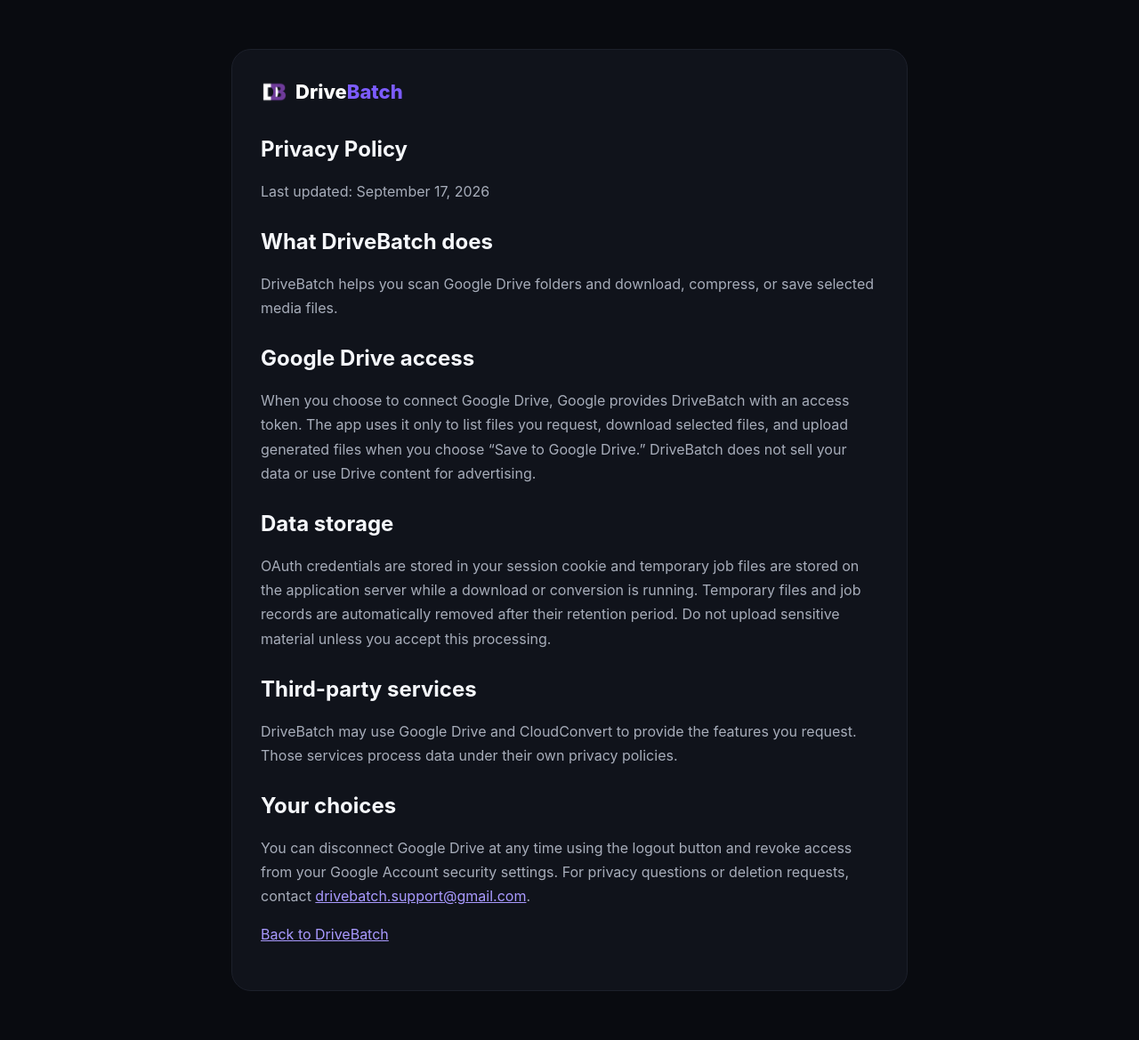
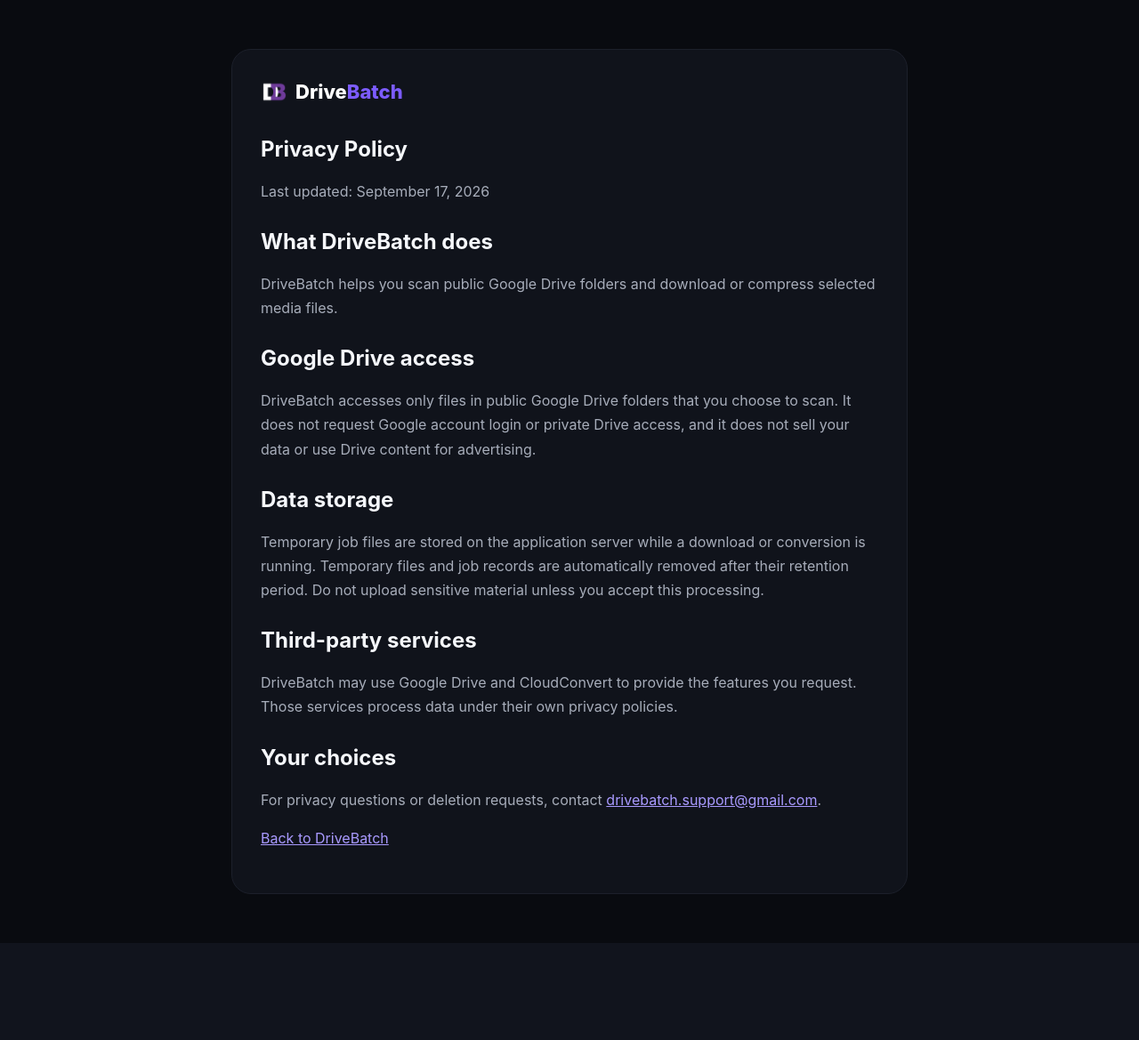
Before and after one commit to rikoruko/drivebatch, a Flask app: page /privacy in a window 1280 px wide. Shown: the whole page at 89% size. After the commit the page ends 1060 px from the top, so only its background shows below. Run offline with Flask 3, Linux system fonts and the light colour scheme; some libraries are stand-ins or nearby versions.

Commit message:
Remove Google OAuth and Drive login
Co-authored-by: Copilot App <223556219+Copilot@users.noreply.github.com>

```diff
--- a/app.py
+++ b/app.py
@@ -17,15 +17,11 @@ import requests
 static_ffmpeg.add_paths()
 
 from flask import (
-    Flask, render_template, request, redirect, session, jsonify,
+    Flask, render_template, request, jsonify,
     send_file, Response, stream_with_context
 )
 from werkzeug.middleware.proxy_fix import ProxyFix
-from google.oauth2.credentials import Credentials
-from google.auth.transport.requests import AuthorizedSession
-from google_auth_oauthlib.flow import Flow
 from googleapiclient.discovery import build
-from googleapiclient.http import MediaIoBaseDownload, MediaFileUpload
 from google.cloud import storage
 
 app = Flask(__name__)
@@ -34,24 +30,6 @@ app.secret_key = os.environ.get("SECRET_KEY", "drivebatch-secret")
 app.config["JSON_SORT_KEYS"] = False
 app.config["SESSION_COOKIE_SECURE"] = os.environ.get("FLASK_ENV") == "production"
 app.config["PREFERRED_URL_SCHEME"] = "https" if os.environ.get("FLASK_ENV") == "production" else "http"
-
-def download_drive_file(service, file_id, destination_path):
-    request = service.files().get_media(fileId=file_id)
-
-    with open(destination_path, "wb") as f:
-        downloader = MediaIoBaseDownload(
-            f, request, chunksize=1024 * 1024 * 5
-        )  # 5MB chunks
-        done = False
-        while not done:
-            status, done = downloader.next_chunk()
-
-    return destination_path
-
-# Saving generated files to a user-selected Drive folder requires write access.
-# Existing read-only sessions must sign in again after this scope changes.
-SCOPES = ["https://www.googleapis.com/auth/drive"]
-OAUTH_SCOPE_VERSION = 2
 
 VIDEO_MIMES = {
     "video/mp4",
@@ -129,95 +107,7 @@ def materialize_artifact(job, key, suffix):
     return temporary.name, True
 
 
-def client_config():
-    raw = os.environ.get("GOOGLE_CLIENT_SECRET_JSON")
-
-    if not raw:
-        raise RuntimeError(
-            "GOOGLE_CLIENT_SECRET_JSON is not configured."
-        )
-
-    return json.loads(raw)
-
-
-def redirect_uri():
-    value = os.environ.get("OAUTH_REDIRECT_URI")
-
-    if not value:
-        raise RuntimeError(
-            "OAUTH_REDIRECT_URI is not configured."
-        )
-
-    return value
-
-
-def make_flow(state=None):
-    return Flow.from_client_config(
-        client_config(),
-        scopes=SCOPES,
-        redirect_uri=redirect_uri(),
-        state=state,
-    )
-
-
-def credentials_from_session():
-    data = session.get("google_token")
-
-    if not data:
-        return None
-
-    if data.get("scope_version") != OAUTH_SCOPE_VERSION:
-        return None
-
-    try:
-        return Credentials(
-            token=data["token"],
-            refresh_token=data.get("refresh_token"),
-            token_uri=data.get(
-                "token_uri",
-                "https://oauth2.googleapis.com/token"
-            ),
-            client_id=data.get("client_id"),
-            client_secret=data.get("client_secret"),
-            scopes=data.get("scopes", SCOPES),
-        )
-    except Exception:
-        return None
-
-
-def credentials_copy():
-    data = session.get("google_token")
-
-    if not data:
-        return None
-
-    if data.get("scope_version") != OAUTH_SCOPE_VERSION:
-        return None
-
-    return Credentials(
-        token=data["token"],
-        refresh_token=data.get("refresh_token"),
-        token_uri=data.get(
-            "token_uri",
-            "https://oauth2.googleapis.com/token"
-        ),
-        client_id=data.get("client_id"),
-        client_secret=data.get("client_secret"),
-        scopes=data.get("scopes", SCOPES),
-    )
-
-
 def drive_service():
-    credentials = credentials_from_session()
-
-    if credentials:
-        return build(
-            "drive",
-            "v3",
-            credentials=credentials,
-            cache_discovery=False,
-        )
-
     if GOOGLE_API_KEY:
         return build(
             "drive",
@@ -412,79 +302,9 @@ def terms():
     return render_template("terms.html")
 
 
-@app.route("/login")
-def login():
-    flow = make_flow()
-
-    authorization_url, state = (
-        flow.authorization_url(
-            access_type="offline",
-            include_granted_scopes="false",
-            prompt="consent",
-        )
-    )
-
-    session["oauth_state"] = state
-
-    return redirect(
-        authorization_url
-    )
-
-
-@app.route("/oauth2callback")
-def oauth_callback():
-    try:
-        if request.args.get("error"):
-            session.pop("oauth_state", None)
-            return redirect("/")
-
-        state = session.get("oauth_state")
-
-        flow = make_flow(state=state)
-
-        flow.fetch_token(
-            authorization_response=request.url
-        )
-
-        credentials = flow.credentials
-
-        session["google_token"] = {
-            "token": credentials.token,
-            "refresh_token": credentials.refresh_token,
-            "token_uri": credentials.token_uri,
-            "client_id": credentials.client_id,
-            "client_secret": credentials.client_secret,
-            "scopes": credentials.scopes,
-            "scope_version": OAUTH_SCOPE_VERSION,
-        }
-
-        session.pop(
-            "oauth_state",
-            None
-        )
-
-        return redirect("/")
-
-    except Exception:
-        session.pop("google_token", None)
-        session.pop("oauth_state", None)
-        return redirect("/?auth_error=scope")
-
-
-@app.route("/logout")
-def logout():
-    session.clear()
-    return redirect("/")
-
-
 @app.route("/api/auth/status")
 def auth_status():
-    return jsonify({
-        "connected": (
-            credentials_from_session()
-            is not None
-        )
-    })
+    return jsonify({"connected": False, "public_only": True})
 
 
 @app.route("/api/scan", methods=["POST"])
@@ -494,7 +314,7 @@ def api_scan():
 
         if not service:
             return jsonify({
-                "error": "Please connect Google Drive, or configure GOOGLE_API_KEY for public folders."
+                "error": "Public Google Drive access is not configured."
             }), 401
 
         data = request.get_json(
@@ -573,17 +393,14 @@ def download_drive_file(
     output_path,
 ):
     url = f"https://www.googleapis.com/drive/v3/files/{file_id}?alt=media"
-    if credentials:
-        response = AuthorizedSession(credentials).get(url, stream=True)
-    else:
-        if not GOOGLE_API_KEY:
-            raise RuntimeError("Google Drive login is required to download this file.")
-        response = requests.get(
-            url,
-            params={"key": GOOGLE_API_KEY},
-            stream=True,
-            timeout=600,
-        )
+    if not GOOGLE_API_KEY:
+        raise RuntimeError("Public Google Drive access is not configured.")
+    response = requests.get(
+        url,
+        params={"key": GOOGLE_API_KEY},
+        stream=True,
+        timeout=600,
+    )
 
     with response:
         if response.status_code != 200:
@@ -824,21 +641,9 @@ def compress_one_video(
     total_files,
     temp_dir,
 ):
-    service = (
-        build(
-            "drive",
-            "v3",
-            credentials=credentials,
-            cache_discovery=False,
-        )
-        if credentials
-        else build(
-            "drive",
-            "v3",
-            developerKey=GOOGLE_API_KEY,
-            cache_discovery=False,
-        )
-    )
+    service = drive_service()
+    if not service:
+        raise RuntimeError("Public Google Drive access is not configured.")
     metadata = service.files().get(
         fileId=file_id,
         fields="id,name,mimeType,size",
@@ -900,21 +705,9 @@ def zip_worker(
     set_job(job_id, temp_dir=temp_dir)
 
     try:
-        service = (
-            build(
-                "drive",
-                "v3",
-                credentials=credentials,
-                cache_discovery=False,
-            )
-            if credentials
-            else build(
-                "drive",
-                "v3",
-                developerKey=GOOGLE_API_KEY,
-                cache_discovery=False,
-            )
-        )
+        service = drive_service()
+        if not service:
+            raise RuntimeError("Public Google Drive access is not configured.")
         total = len(file_ids)
 
         set_job(
@@ -1185,11 +978,10 @@ def compress_worker(
 @app.route("/api/download/start", methods=["POST"])
 def start_download():
     try:
-        credentials = credentials_copy()
-
-        if not credentials and not GOOGLE_API_KEY:
+        credentials = None
+        if not GOOGLE_API_KEY:
             return jsonify({
-                "error": "Please connect Google Drive, or use a public folder with public access configured."
+                "error": "Public Google Drive access is not configured."
             }), 401
 
         data = request.get_json(
@@ -1331,106 +1123,6 @@ def download_zip(job_id):
             ).start()
 
 
-@app.route("/api/save-to-drive", methods=["POST"])
-def save_to_drive():
-    try:
-        credentials = credentials_copy()
-
-        if not credentials:
-            return jsonify({
-                "error": "Please connect Google Drive first."
-            }), 401
-
-        data = request.get_json(silent=True) or {}
-
-        job_id = str(data.get("job_id", "")).strip()
-        job_type = str(data.get("job_type", "download")).strip().lower()
-        folder_url = str(data.get("folder_url", "")).strip()
-        custom_name = str(data.get("filename", "")).strip() or None
-
-        if not job_id:
-            return jsonify({
-                "error": "A job id is required."
-            }), 400
-
-        if job_type == "download":
-            job = get_job(job_id)
-        elif job_type == "compress":
-            job = get_compress_job(job_id)
-        else:
-            return jsonify({
-                "error": "job_type must be download or compress."
-            }), 400
-
-        if not job:
-            return jsonify({
-                "error": "Job not found."
-            }), 404
-
-        target_key = "zip_path" if (
-            job.get("zip_path") or job.get("zip_path_object")
-        ) else "file_path"
-        target_path, temporary = materialize_artifact(
-            job,
-            target_key,
-            ".zip" if target_key == "zip_path" else ".mp4",
-        )
-        if not target_path:
-            return jsonify({
-                "error": "The output file is not available to save."
-            }), 409
-
-        folder_id = None
-        if folder_url:
-            folder_id = extract_folder_id(folder_url)
-            if not folder_id:
-                return jsonify({
-                    "error": "Could not find a valid Google Drive folder in that link."
-                }), 400
-
-        service = build(
-            "drive",
-            "v3",
-            credentials=credentials,
-            cache_discovery=False,
-        )
-
-        filename = custom_name or os.path.basename(target_path)
-        metadata = {"name": filename}
-        if folder_id:
-            metadata["parents"] = [folder_id]
-
-        media = MediaFileUpload(
-            target_path,
-            resumable=True,
-            mimetype="application/zip" if filename.lower().endswith(".zip") else "application/octet-stream",
-        )
-
-        result = service.files().create(
-            body=metadata,
-            media_body=media,
-            fields="id,name,webViewLink",
-        ).execute()
-
-        response = {
-            "success": True,
-            "file_id": result.get("id"),
-            "name": result.get("name"),
-            "link": result.get("webViewLink"),
-        }
-        if temporary:
-            try:
-                os.remove(target_path)
-            except OSError:
-                pass
-        return jsonify(response)
-
-    except Exception as exc:
-        return jsonify({
-            "error": str(exc)
-        }), 500
-
-
 @app.route(
     "/api/download/cancel/<job_id>",
     methods=["POST"]
@@ -1459,11 +1151,10 @@ def cancel_download(job_id):
 @app.route("/api/compress/start", methods=["POST"])
 def start_compress():
     try:
-        credentials = credentials_copy()
-
-        if not credentials and not GOOGLE_API_KEY:
+        credentials = None
+        if not GOOGLE_API_KEY:
             return jsonify({
-                "error": "Please connect Google Drive, or use a public folder with public access configured."
+                "error": "Public Google Drive access is not configured."
             }), 401
 
         data = request.get_json(
@@ -1756,22 +1447,16 @@ def compress_file(job_id):
 
 
 def stream_drive_file(file_id, as_attachment=False):
-    credentials = credentials_from_session()
-
-    if not credentials and not GOOGLE_API_KEY:
-        return jsonify({
-            "error": "Please connect Google Drive, or configure public-folder access."
+    if not GOOGLE_API_KEY:
+        return jsonify({
+            "error": "Public Google Drive access is not configured."
         }), 401
 
-    authed_session = (
-        AuthorizedSession(credentials)
-        if credentials
-        else requests.Session()
-    )
+    drive_session = requests.Session()
 
     meta_url = f"https://www.googleapis.com/drive/v3/files/{file_id}?fields=name,mimeType,size"
-    request_params = None if credentials else {"key": GOOGLE_API_KEY}
-    meta_res = authed_session.get(meta_url, params=request_params)
+    request_params = {"key": GOOGLE_API_KEY}
+    meta_res = drive_session.get(meta_url, params=request_params)
 
     if meta_res.status_code != 200:
         return jsonify({
@@ -1788,7 +1473,7 @@ def stream_drive_file(file_id, as_attachment=False):
     if range_header:
         req_headers["Range"] = range_header
 
-    drive_res = authed_session.get(
+    drive_res = drive_session.get(
         media_url,
         params=request_params,
         headers=req_headers,
--- a/render.yaml
+++ b/render.yaml
@@ -10,10 +10,6 @@ services:
     envVars:
       - key: SECRET_KEY
         generateValue: true
-      - key: GOOGLE_CLIENT_SECRET_JSON
-        sync: false
-      - key: OAUTH_REDIRECT_URI
-        sync: false
       - key: CLOUDCONVERT_API_KEY
         sync: false
       - key: GOOGLE_API_KEY
--- a/templates/privacy.html
+++ b/templates/privacy.html
@@ -18,19 +18,19 @@
       <p>Last updated: September 17, 2026</p>
 
       <h2>What DriveBatch does</h2>
-      <p>DriveBatch helps you scan Google Drive folders and download, compress, or save selected media files.</p>
+      <p>DriveBatch helps you scan public Google Drive folders and download or compress selected media files.</p>
 
       <h2>Google Drive access</h2>
-      <p>When you choose to connect Google Drive, Google provides DriveBatch with an access token. The app uses it only to list files you request, download selected files, and upload generated files when you choose “Save to Google Drive.” DriveBatch does not sell your data or use Drive content for advertising.</p>
+      <p>DriveBatch accesses only files in public Google Drive folders that you choose to scan. It does not request Google account login or private Drive access, and it does not sell your data or use Drive content for advertising.</p>
 
       <h2>Data storage</h2>
-      <p>OAuth credentials are stored in your session cookie and temporary job files are stored on the application server while a download or conversion is running. Temporary files and job records are automatically removed after their retention period. Do not upload sensitive material unless you accept this processing.</p>
+      <p>Temporary job files are stored on the application server while a download or conversion is running. Temporary files and job records are automatically removed after their retention period. Do not upload sensitive material unless you accept this processing.</p>
 
       <h2>Third-party services</h2>
       <p>DriveBatch may use Google Drive and CloudConvert to provide the features you request. Those services process data under their own privacy policies.</p>
 
       <h2>Your choices</h2>
-      <p>You can disconnect Google Drive at any time using the logout button and revoke access from your Google Account security settings. For privacy questions or deletion requests, contact <a href="mailto:drivebatch.support@gmail.com">drivebatch.support@gmail.com</a>.</p>
+      <p>For privacy questions or deletion requests, contact <a href="mailto:drivebatch.support@gmail.com">drivebatch.support@gmail.com</a>.</p>
 
       <p><a href="/">Back to DriveBatch</a></p>
     </section>
```
Also changed, not shown: cloud-run.yaml (+0 -7 lines), templates/index.html (+2 -190 lines), README.md.
